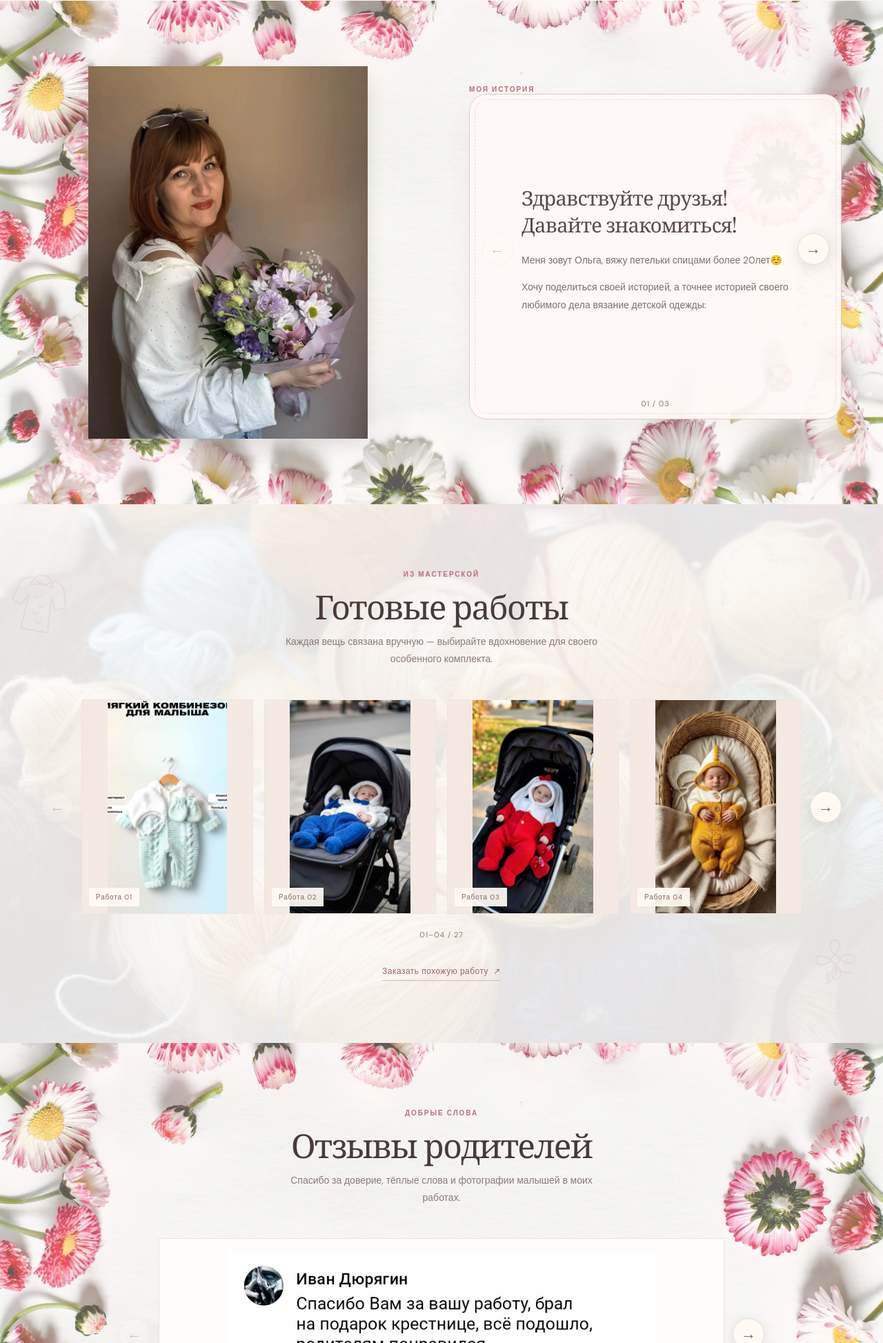
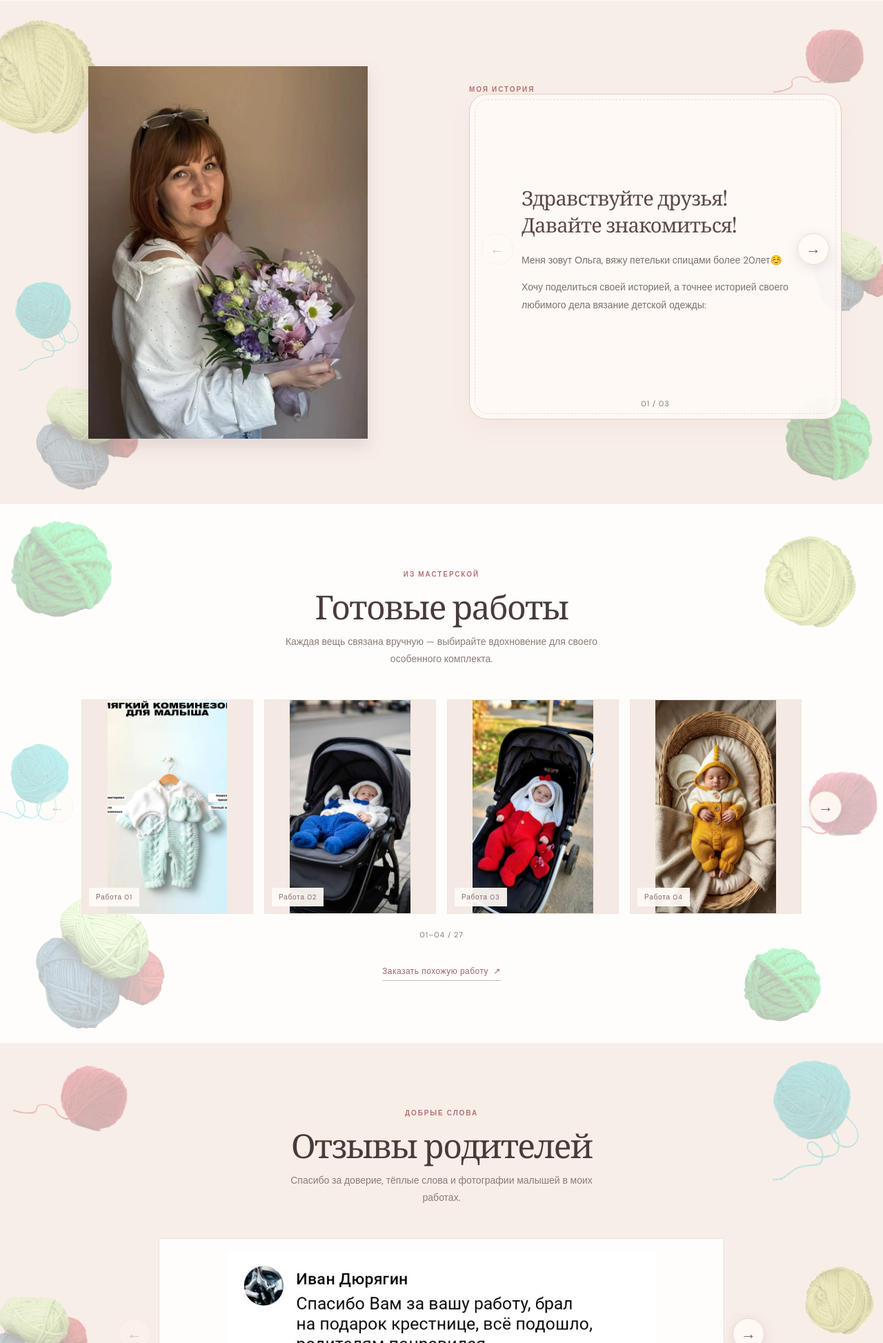
Before and after one commit to mrjuzhevvv-max/vyazhu-dlya-krohi, a plain HTML site: page index.html in a window 1280 px wide. Shown: the part 853-2800 px from the top of the page at 69% size. Drawn offline with nearby package versions, Linux system fonts and the light colour scheme; a web font is replaced by a local one.

Commit message:
Фон: убраны цветы и пряжа, добавлены полупрозрачные клубки
Co-Authored-By: Claude Sonnet 5.5 <noreply@anthropic.com>
Claude-Session: https://claude.ai/code/session_01Em9pC2133xrr935gqJor2C

```diff
--- a/index.html
+++ b/index.html
@@ -9,19 +9,21 @@
 <link rel="stylesheet" href="style.css?v=20261121-1">
 </head>
 <body>
-<svg aria-hidden="true" width="0" height="0" style="position:absolute;overflow:hidden"><defs>
-<symbol id="motif-flower" viewBox="0 0 100 100"><g fill="none" stroke="currentColor" stroke-width="2.2" stroke-linecap="round"><path d="M50 43c-9-17-2-28 7-25 8 3 5 15-7 25Zm7 7c17-9 28-2 25 7-3 8-15 5-25-7Zm-7 7c9 17 2 28-7 25-8-3-5-15 7-25Zm-7-7c-17 9-28 2-25-7 3-8 15-5 25 7Z"/><circle cx="50" cy="50" r="7"/><path d="M50 58c-2 19-14 28-27 29m25-21c8 8 15 11 25 11"/></g><path d="M28 87c-3-12-1-17 8-21 1 11-1 17-8 21Zm20-10c-8-10-7-16 0-23 5 10 5 16 0 23Z" fill="currentColor" opacity=".65"/></symbol>
-<symbol id="motif-yarn" viewBox="0 0 100 100"><g fill="none" stroke="currentColor" stroke-width="2.2" stroke-linecap="round"><circle cx="48" cy="43" r="30"/><path d="M22 42c13-24 38-30 54-7M20 51c16-23 42-24 57 0M25 28c-3 22 9 41 42 57M38 14c-4 21 2 45 31 59M57 14c-11 23-10 41 5 60M73 26c-19 16-25 36-13 55M48 73c29 13 28 22 13 24"/></g></symbol>
-<symbol id="motif-knit" viewBox="0 0 100 120"><path d="M30 14 14 23 4 57l17 6 10-19-4 59h46l-4-59 10 19 17-6-10-34-16-9-13 9H43Z" fill="none" stroke="currentColor" stroke-width="2.2" stroke-linejoin="round"/><path d="M32 28c0-12 8-19 18-19s18 7 18 19c-12-5-24-5-36 0Z" fill="none" stroke="currentColor" stroke-width="2.2"/><path d="M42 43c0 7 8 7 8 0m0 14c0 7 8 7 8 0m-16 14c0 7 8 7 8 0m0 14c0 7 8 7 8 0" fill="none" stroke="currentColor" stroke-width="1.7"/></symbol>
-<symbol id="motif-romper" viewBox="0 0 100 120"><path d="M31 10h38l7 29 15 31-17 8-10-21-3 52H39l-3-52-10 21-17-8 15-31Z" fill="none" stroke="currentColor" stroke-width="2.2" stroke-linejoin="round"/><path d="M36 10c0-10 6-16 14-16s14 6 14 16M50 31v37m-5-26h10m-10 13h10" fill="none" stroke="currentColor" stroke-width="2.2" stroke-linecap="round"/></symbol>
-</defs></svg>
 <div class="topline">РУЧНАЯ РАБОТА · МЯГКАЯ ПРЯЖА · С ЛЮБОВЬЮ К МАЛЕНЬКИМ</div>
 <header class="wrap nav"><a class="brand" href="#home"><span class="brand-mark">✿</span> Вяжу для крохи</a><nav class="navlinks" id="navlinks" aria-label="Основная навигация"><a href="#about">О мастере</a><a href="#works">Работы</a><a href="#reviews">Отзывы</a><a href="#prices">Цены</a><a href="#contact">Контакты</a></nav><a class="nav-cta" href="#contact">Обсудить заказ&nbsp; ↗</a><button class="menu" type="button" aria-label="Открыть меню" aria-expanded="false" aria-controls="navlinks" id="menubtn">☰</button></header>
 <main id="home">
-<section class="hero" aria-labelledby="hero-title"><span class="ambient ambient-flower ambient-a" aria-hidden="true"><svg><use href="#motif-flower"/></svg></span><span class="ambient ambient-yarn ambient-b" aria-hidden="true"><svg><use href="#motif-yarn"/></svg></span><div class="wrap hero-grid"><div><div class="eyebrow">Маленькие вещи с большой любовью</div><h1 id="hero-title">Авторские работы<br>для малышей <em>связанные вручную.</em></h1><p class="hero-copy">Нежные вязаные комплекты для самых важных объятий. Создаю каждую вещь бережно — от первого клубочка до последней петельки.</p><div class="actions"><a class="btn" href="#works">Смотреть работы <span>↗</span></a><a class="btn btn-soft" href="#about">Познакомиться</a></div><div class="micro">«Чтобы малышу было уютно, а маме — красиво»</div></div>
-<div class="hero-art"><span class="sparkle s1" aria-hidden="true">✳</span><span class="sparkle s2" aria-hidden="true">✧</span><span class="sparkle s3" aria-hidden="true">✿</span>
+<section class="hero" aria-labelledby="hero-title">
+  <img class="yarn" src="images/background1.png" alt="" aria-hidden="true" width="328" height="360" loading="lazy" decoding="async" style="--w:130px;--r:-14deg;top:22px;left:-34px">
+  <img class="yarn" src="images/background2.png" alt="" aria-hidden="true" width="360" height="212" loading="lazy" decoding="async" style="--w:150px;--r:12deg;bottom:26px;right:2%"><div class="wrap hero-grid"><div><div class="eyebrow">Маленькие вещи с большой любовью</div><h1 id="hero-title">Авторские работы<br>для малышей <em>связанные вручную.</em></h1><p class="hero-copy">Нежные вязаные комплекты для самых важных объятий. Создаю каждую вещь бережно — от первого клубочка до последней петельки.</p><div class="actions"><a class="btn" href="#works">Смотреть работы <span>↗</span></a><a class="btn btn-soft" href="#about">Познакомиться</a></div><div class="micro">«Чтобы малышу было уютно, а маме — красиво»</div></div>
+<div class="hero-art"><span class="sparkle s1" aria-hidden="true">✳</span><span class="sparkle s2" aria-hidden="true">✧</span>
 <img class="product-svg" src="images/kolaska.png" alt="Детская коляска"><div class="art-label">связано с нежностью<small>в каждой петельке</small></div></div></div></section>
 <section class="section story" id="about" aria-labelledby="about-title">
+  <img class="yarn" src="images/background3.png" alt="" aria-hidden="true" width="360" height="350" loading="lazy" decoding="async" style="--w:170px;--r:14deg;top:4%;left:-2%">
+  <img class="yarn" src="images/background2.png" alt="" aria-hidden="true" width="360" height="212" loading="lazy" decoding="async" style="--w:140px;--r:-10deg;top:6%;right:2%">
+  <img class="yarn yarn-more" src="images/background1.png" alt="" aria-hidden="true" width="328" height="360" loading="lazy" decoding="async" style="--w:105px;--r:-20deg;top:56%;left:.5%">
+  <img class="yarn yarn-more" src="images/background5.png" alt="" aria-hidden="true" width="354" height="360" loading="lazy" decoding="async" style="--w:115px;--r:8deg;top:46%;right:-1%">
+  <img class="yarn" src="images/background4.png" alt="" aria-hidden="true" width="360" height="336" loading="lazy" decoding="async" style="--w:130px;--r:18deg;bottom:5%;right:1%">
+  <img class="yarn yarn-more" src="images/background5.png" alt="" aria-hidden="true" width="354" height="360" loading="lazy" decoding="async" style="--w:150px;--r:-8deg;bottom:3%;left:4%">
   <div class="wrap story-grid">
     <h2 class="sr-only" id="about-title">О мастере</h2>
     <div class="story-visual">
@@ -56,8 +58,14 @@
   </div>
 </section>
 <section class="section works" id="works">
-  <span class="ambient ambient-knit ambient-a" aria-hidden="true"><svg><use href="#motif-knit"/></svg></span>
-  <span class="ambient ambient-flower ambient-b" aria-hidden="true"><svg><use href="#motif-flower"/></svg></span>
+  <img class="yarn" src="images/background4.png" alt="" aria-hidden="true" width="360" height="336" loading="lazy" decoding="async" style="--w:150px;--r:-12deg;top:3%;left:1%">
+  <img class="yarn" src="images/background3.png" alt="" aria-hidden="true" width="360" height="350" loading="lazy" decoding="async" style="--w:135px;--r:20deg;top:6%;right:3%">
+  <img class="yarn yarn-more" src="images/background1.png" alt="" aria-hidden="true" width="328" height="360" loading="lazy" decoding="async" style="--w:110px;--r:16deg;top:44%;left:-1%">
+  <img class="yarn yarn-more" src="images/background2.png" alt="" aria-hidden="true" width="360" height="212" loading="lazy" decoding="async" style="--w:165px;--r:-8deg;top:50%;right:.5%">
+  <img class="yarn" src="images/background5.png" alt="" aria-hidden="true" width="354" height="360" loading="lazy" decoding="async" style="--w:190px;--r:8deg;bottom:2%;left:4%">
+  <img class="yarn" src="images/background4.png" alt="" aria-hidden="true" width="360" height="336" loading="lazy" decoding="async" style="--w:115px;--r:-18deg;bottom:4%;right:7%">
+
+
   <div class="wrap">
     <div class="section-head">
       <div class="kicker">Из мастерской</div>
@@ -185,8 +193,14 @@
   </div>
 </section>
 <section class="section reviews" id="reviews">
-  <span class="ambient ambient-flower ambient-a" aria-hidden="true"><svg><use href="#motif-flower"/></svg></span>
-  <span class="ambient ambient-yarn ambient-b" aria-hidden="true"><svg><use href="#motif-yarn"/></svg></span>
+  <img class="yarn" src="images/background2.png" alt="" aria-hidden="true" width="360" height="212" loading="lazy" decoding="async" style="--w:160px;--r:12deg;top:4%;left:2%">
+  <img class="yarn" src="images/background1.png" alt="" aria-hidden="true" width="328" height="360" loading="lazy" decoding="async" style="--w:145px;--r:-16deg;top:4%;right:3%">
+  <img class="yarn yarn-more" src="images/background5.png" alt="" aria-hidden="true" width="354" height="360" loading="lazy" decoding="async" style="--w:140px;--r:-14deg;top:52%;left:-1%">
+  <img class="yarn yarn-more" src="images/background3.png" alt="" aria-hidden="true" width="360" height="350" loading="lazy" decoding="async" style="--w:100px;--r:20deg;top:47%;right:1%">
+  <img class="yarn" src="images/background3.png" alt="" aria-hidden="true" width="360" height="350" loading="lazy" decoding="async" style="--w:120px;--r:6deg;bottom:4%;left:8%">
+  <img class="yarn" src="images/background4.png" alt="" aria-hidden="true" width="360" height="336" loading="lazy" decoding="async" style="--w:175px;--r:10deg;bottom:3%;right:2%">
+
+
   <div class="wrap">
     <div class="section-head">
       <div class="kicker">Добрые слова</div>
@@ -218,8 +232,14 @@
 </section>
 
 <section class="section price-section" id="prices">
-  <span class="ambient ambient-romper ambient-a" aria-hidden="true"><svg><use href="#motif-romper"/></svg></span>
-  <span class="ambient ambient-knit ambient-b" aria-hidden="true"><svg><use href="#motif-knit"/></svg></span>
+  <img class="yarn" src="images/background5.png" alt="" aria-hidden="true" width="354" height="360" loading="lazy" decoding="async" style="--w:175px;--r:-10deg;top:4%;left:1%">
+  <img class="yarn" src="images/background4.png" alt="" aria-hidden="true" width="360" height="336" loading="lazy" decoding="async" style="--w:145px;--r:14deg;top:5%;right:2%">
+  <img class="yarn yarn-more" src="images/background3.png" alt="" aria-hidden="true" width="360" height="350" loading="lazy" decoding="async" style="--w:110px;--r:18deg;top:54%;left:0">
+  <img class="yarn yarn-more" src="images/background1.png" alt="" aria-hidden="true" width="328" height="360" loading="lazy" decoding="async" style="--w:105px;--r:-14deg;top:50%;right:3%">
+  <img class="yarn" src="images/background1.png" alt="" aria-hidden="true" width="328" height="360" loading="lazy" decoding="async" style="--w:125px;--r:-6deg;bottom:4%;left:7%">
+  <img class="yarn" src="images/background2.png" alt="" aria-hidden="true" width="360" height="212" loading="lazy" decoding="async" style="--w:165px;--r:-12deg;bottom:4%;right:1%">
+
+
   <div class="wrap">
     <div class="section-head">
       <div class="kicker">Понятно и честно</div>
@@ -250,10 +270,10 @@
   </div>
 </section>
 <section class="contact" id="contact" aria-labelledby="contact-title">
-  <span class="ambient ambient-flower ambient-a" aria-hidden="true"><svg>
-    <use href="#motif-flower"/></svg></span>
-    <span class="ambient ambient-yarn ambient-b" aria-hidden="true"><svg>
-      <use href="#motif-yarn"/></svg></span><div class="wrap contact-inner">
+  <img class="yarn" src="images/background3.png" alt="" aria-hidden="true" width="360" height="350" loading="lazy" decoding="async" style="--w:135px;--r:12deg;top:11%;left:6%">
+  <img class="yarn" src="images/background5.png" alt="" aria-hidden="true" width="354" height="360" loading="lazy" decoding="async" style="--w:160px;--r:-13deg;bottom:7%;right:6%">
+
+    <div class="wrap contact-inner">
         <div class="kicker">Я на связи</div><h2 id="contact-title">Свяжем что-то особенное?</h2>
         <p>Расскажите, для кого мы выбираем ниточки, — вместе придумаем тёплый и красивый комплект.</p>
         <a class="btn" href="http://t.me/princess_vyazaniya" target="_blank" rel="noopener noreferrer">Написать мастеру&nbsp; ↗</a>
--- a/style.css
+++ b/style.css
@@ -116,29 +116,26 @@ button { font: inherit; }
   cursor: pointer;
 }
 
-/* ---------- Декоративные мотивы ---------- */
+/* ---------- Клубки на фоне ----------
+   Полупрозрачные PNG-клубки (images/background1–5.png) стоят по краям блоков.
+   Размер задаётся --w, масштаб для экранов — --s. */
 
-.ambient { position: absolute; z-index: 0; pointer-events: none; color: #b9878a; opacity: .13; }
-.ambient svg { display: block; width: 100%; height: 100%; overflow: visible; }
-.ambient-flower { width: 86px; height: 86px; }
-.ambient-yarn { width: 96px; height: 96px; }
-.ambient-knit { width: 86px; height: 105px; }
-.ambient-romper { width: 74px; height: 100px; }
+:root { --s: 1; --yarn-opacity: .27; }
+
+.yarn {
+  position: absolute;
+  z-index: 0;
+  width: calc(var(--w, 130px) * var(--s));
+  height: auto;
+  opacity: var(--yarn-opacity);
+  transform: rotate(var(--r, 0deg));
+  pointer-events: none;
+  user-select: none;
+}
 
 .section > .wrap,
 .hero > .wrap,
 .contact > .wrap { position: relative; z-index: 1; }
-
-.hero .ambient-a { top: 28px; left: -24px; transform: rotate(-16deg); }
-.hero .ambient-b { right: 3%; bottom: 30px; transform: rotate(15deg); }
-.works .ambient-a { left: 1%; top: 12%; transform: rotate(10deg); }
-.works .ambient-b { right: 2%; bottom: 10%; transform: rotate(-12deg); }
-.reviews .ambient-a { left: 2%; top: 12%; transform: rotate(-10deg); }
-.reviews .ambient-b { right: 2%; bottom: 10%; transform: rotate(12deg); }
-.price-section .ambient-a { left: 2%; top: 17%; transform: rotate(-9deg); }
-.price-section .ambient-b { right: 2%; bottom: 8%; transform: rotate(12deg); }
-.contact .ambient-a { left: 7%; top: 12%; transform: rotate(14deg); }
-.contact .ambient-b { right: 8%; bottom: 8%; transform: rotate(-14deg); }
 
 /* ---------- Первый экран ---------- */
 
@@ -280,17 +277,6 @@ button { font: inherit; }
 
 .works { background: var(--paper); }
 
-/* Фон background2.jpg с прозрачностью 5% (меняется в --bg2-opacity) */
-.works::before,
-.price-section::before {
-  content: '';
-  position: absolute;
-  inset: 0;
-  z-index: 0;
-  background: url("images/bg-2.jpg") center / cover no-repeat;
-  opacity: var(--bg2-opacity, .1);
-  pointer-events: none;
-}
 
 .underlink { margin-top: 35px; text-align: center; }
 
@@ -304,15 +290,7 @@ button { font: inherit; }
 
 /* ---------- О мастере ---------- */
 
-.story {
-  background-color: #f8eee8;
-  background-image:
-    linear-gradient(rgba(248, 238, 232, .34), rgba(248, 238, 232, .34)),
-    url("images/bg-main.jpg");
-  background-repeat: no-repeat;
-  background-position: center;
-  background-size: cover;
-}
+.story { background: #f8eee8; }
 
 .story-grid { display: grid; grid-template-columns: 1fr 1fr; gap: 80px; align-items: center; }
 .story-grid > * { min-width: 0; }
@@ -361,12 +339,6 @@ button { font: inherit; }
 /* ---------- Контакты и подвал ---------- */
 
 .contact { position: relative; padding: 86px 0; overflow: hidden; background: #ead2ce; }
-
-.contact::before,
-.contact::after { content: '✿'; position: absolute; color: #fff5ee33; font-size: 190px; }
-
-.contact::before { left: -42px; top: -75px; }
-.contact::after { right: -50px; bottom: -100px; }
 
 .contact-inner { position: relative; z-index: 1; max-width: 700px; margin: auto; text-align: center; }
 .contact h2 { margin: 10px 0; font: 500 46px var(--serif); }
@@ -479,15 +451,7 @@ button { font: inherit; }
 
 /* Отзывы */
 
-.reviews {
-  background-color: #f8eee8;
-  background-image:
-    linear-gradient(rgba(248, 238, 232, .34), rgba(248, 238, 232, .34)),
-    url("images/bg-main.jpg");
-  background-repeat: no-repeat;
-  background-position: center;
-  background-size: cover;
-}
+.reviews { background: #f8eee8; }
 
 .review-card {
   display: grid;
@@ -603,6 +567,7 @@ body:has(.photo-lightbox[open]) { overflow: hidden; }
    ========================================================================== */
 
 @media (max-width: 800px) {
+  :root { --s: .72; }
   .wrap { width: min(100% - 36px, 600px); }
 
   .nav { height: 68px; }
@@ -653,6 +618,8 @@ body:has(.photo-lightbox[open]) { overflow: hidden; }
 }
 
 @media (max-width: 560px) {
+  :root { --s: .5; --yarn-opacity: .24; }
+  .yarn-more { display: none; }
   .topline { font-size: 9px; letter-spacing: .08em; }
 
   .hero h1 { font-size: clamp(34px, 12vw, 48px); }
```
Also changed, not shown: images/background1.png (added), images/background2.png (added), images/background3.png (added), images/background4.png (added), images/background5.png (added), images/bg-2.jpg (deleted), images/bg-main.jpg (deleted).
